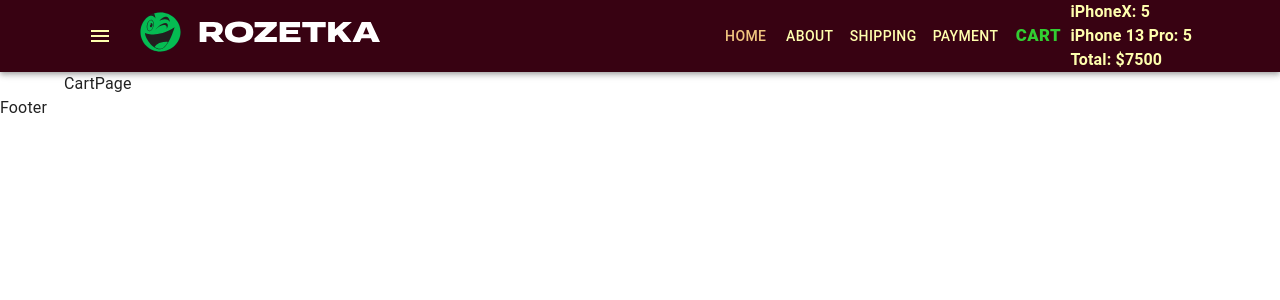
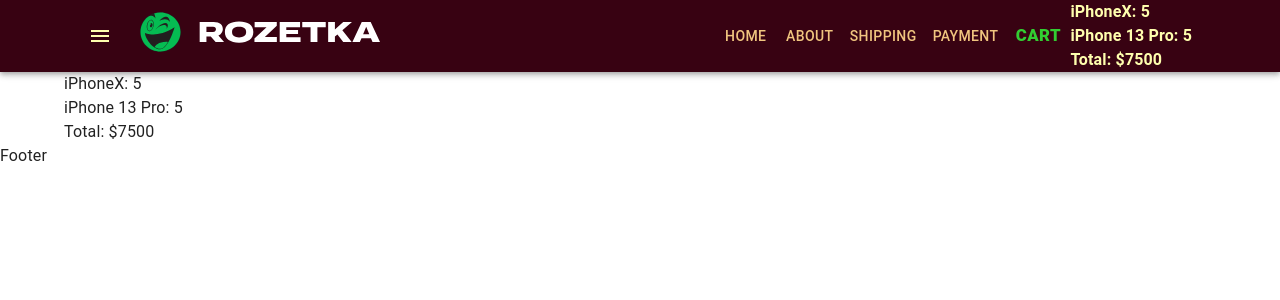
Before and after one commit to FrNick/fake-shop, a React (Create React App) app: page /cart in a window 1280 px wide. Shown: the top 300 px of the page. Built offline with nearby package versions, Linux system fonts and the light colour scheme.

Commit message:
add info to CartPage

```diff
--- a/src/components/Menu/Menu.tsx
+++ b/src/components/Menu/Menu.tsx
@@ -1,36 +1,16 @@
 import React from 'react'
-import Button from '@mui/material/Button'
-import { NavLink } from 'react-router-dom'
 import './Menu.scss'
+import MenuItem from './MenuItem'
 type Props = {}
 
 const Menu = (props: Props) => {
     return (
         <>
-            <Button color="inherit">
-                <NavLink
-                    to="/"
-                    className={({ isActive }) =>
-                        isActive ? 'nav-active' : 'nav-item'
-                    }
-                >
-                    Home
-                </NavLink>
-                {''}
-            </Button>
-            <Button color="inherit">About</Button>
-            <Button color="inherit">Shipping</Button>
-            <Button color="inherit">Payment</Button>
-            <Button color="inherit">
-                <NavLink
-                    to="/cart"
-                    className={({ isActive }) =>
-                        isActive ? 'nav-active' : 'nav-item'
-                    }
-                >
-                    Cart
-                </NavLink>{' '}
-            </Button>
+            <MenuItem to="/">Home</MenuItem>
+            <MenuItem to="/about">About</MenuItem>
+            <MenuItem to="/shipping">Shipping</MenuItem>
+            <MenuItem to="/payment">Payment</MenuItem>
+            <MenuItem to="/cart">Cart</MenuItem>
         </>
     )
 }
--- /dev/null
+++ b/src/components/Menu/MenuItem.tsx
@@ -0,0 +1,25 @@
+import React from 'react'
+import Button from '@mui/material/Button'
+import { NavLink } from 'react-router-dom'
+
+type Props = {
+    to: string
+    children: React.ReactNode
+}
+const MenuItem = ({ to, children }: Props) => {
+    return (
+        <Button color="inherit">
+            <NavLink
+                to={to}
+                className={({ isActive }) =>
+                    isActive ? 'nav-active' : 'nav-item'
+                }
+            >
+                {children}
+            </NavLink>
+            {''}
+        </Button>
+    )
+}
+
+export default MenuItem
--- a/src/container/App/App.tsx
+++ b/src/container/App/App.tsx
@@ -26,7 +26,10 @@
         <StyledEngineProvider injectFirst>
             <CssBaseline />
             <Header productsInCart={productsInCart} />
-            <Main addProductToCart={addProductToCart} />
+            <Main
+                addProductToCart={addProductToCart}
+                productsInCart={productsInCart}
+            />
             <Footer />
         </StyledEngineProvider>
     )
--- a/src/container/Main/Main.tsx
+++ b/src/container/Main/Main.tsx
@@ -1,13 +1,17 @@
 import { Container } from '@mui/system'
 import CartPage from 'pages/Cart/CartPage'
+import AboutPage from 'pages/About/AboutPage'
+import ShippingPage from 'pages/Shipping/ShippingPage'
+import PaymentPage from 'pages/Payment/PaymentPage'
 import Home from 'pages/Home/Home'
 import { Routes, Route } from 'react-router-dom'
 
 type Props = {
     addProductToCart: (id: number, count: number) => void
+    productsInCart: { [id: number]: number }
 }
 
-const Main = ({ addProductToCart }: Props) => {
+const Main = ({ addProductToCart, productsInCart }: Props) => {
     return (
         <>
             <Container maxWidth="lg">
@@ -16,7 +20,14 @@
                         path="/"
                         element={<Home addProductToCart={addProductToCart} />}
                     />
-                    <Route path="cart" element={<CartPage />} />
+
+                    <Route
+                        path="cart"
+                        element={<CartPage productsInCart={productsInCart} />}
+                    />
+                    <Route path="about" element={<AboutPage />} />
+                    <Route path="shipping" element={<ShippingPage />} />
+                    <Route path="payment" element={<PaymentPage />} />
                 </Routes>
             </Container>
         </>
--- /dev/null
+++ b/src/pages/About/AboutPage.tsx
@@ -0,0 +1,9 @@
+import React from 'react'
+
+type Props = {}
+
+const AboutPage = (props: Props) => {
+    return <div>AboutPage</div>
+}
+
+export default AboutPage
--- a/src/pages/Cart/CartPage.tsx
+++ b/src/pages/Cart/CartPage.tsx
@@ -1,9 +1,44 @@
 import React from 'react'
+import { keys } from 'lodash'
+import productsArray, {
+    getProductsObject,
+    Product,
+} from 'components/Products/ProductsArray'
+type Props = {
+    productsInCart: {
+        [id: number]: number
+    }
+    productsObject?: {
+        [key: number]: Product
+    }
+}
 
-type Props = {}
-
-const CartPage = (props: Props) => {
-    return <div>CartPage</div>
+const CartPage = ({
+    productsInCart,
+    productsObject = getProductsObject(productsArray),
+}: Props) => {
+    return (
+        <div>
+            <div>
+                {keys(productsInCart).map((productId) => (
+                    <div key={productId}>
+                        {productsObject[parseInt(productId)].name}:{' '}
+                        {productsInCart[parseInt(productId)]}
+                    </div>
+                ))}
+            </div>
+            <div>
+                Total: $
+                {keys(productsInCart).reduce(
+                    (sum, productId) =>
+                        sum +
+                        productsObject[parseInt(productId)].price *
+                            productsInCart[parseInt(productId)],
+                    0
+                )}
+            </div>
+        </div>
+    )
 }
 
 export default CartPage
--- /dev/null
+++ b/src/pages/Payment/PaymentPage.tsx
@@ -0,0 +1,9 @@
+import React from 'react'
+
+type Props = {}
+
+const PaymentPage = (props: Props) => {
+    return <div>PaymentPage</div>
+}
+
+export default PaymentPage
--- /dev/null
+++ b/src/pages/Shipping/ShippingPage.tsx
@@ -0,0 +1,9 @@
+import React from 'react'
+
+type Props = {}
+
+const ShippingPage = (props: Props) => {
+    return <div>ShippingPage</div>
+}
+
+export default ShippingPage
```
